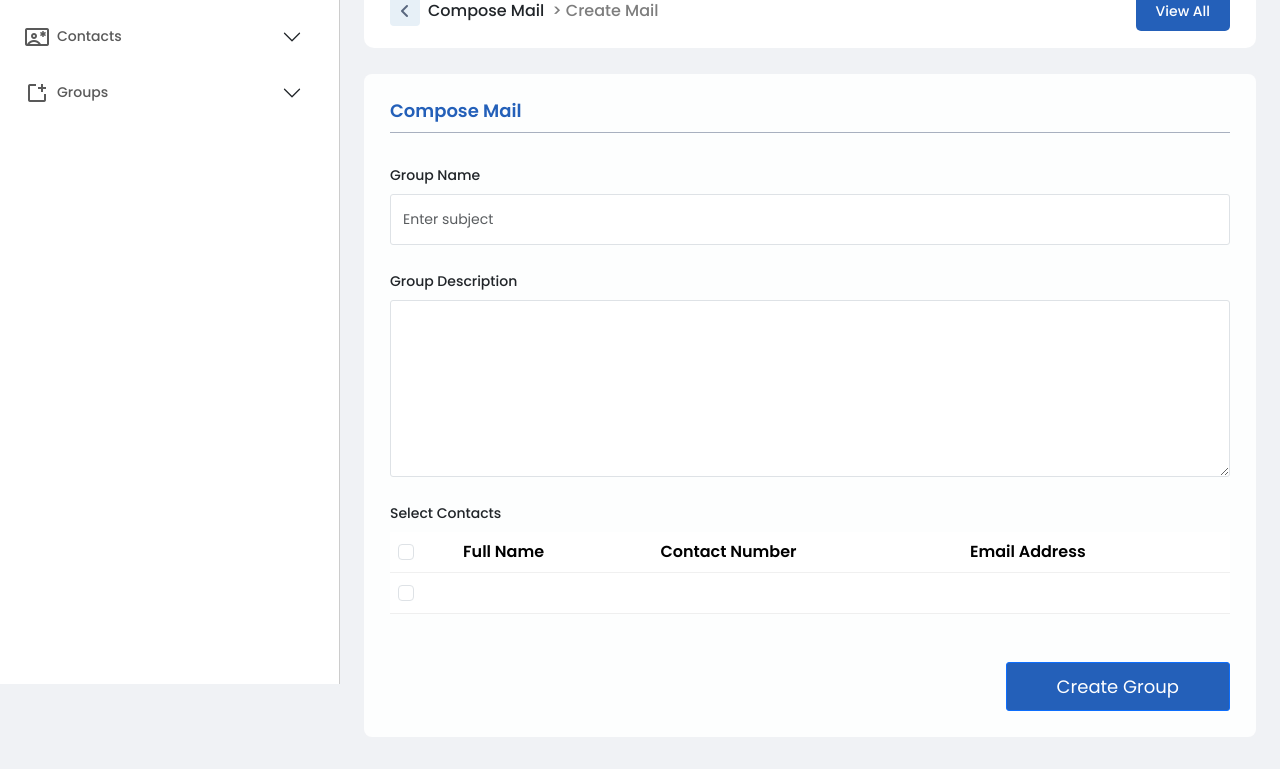
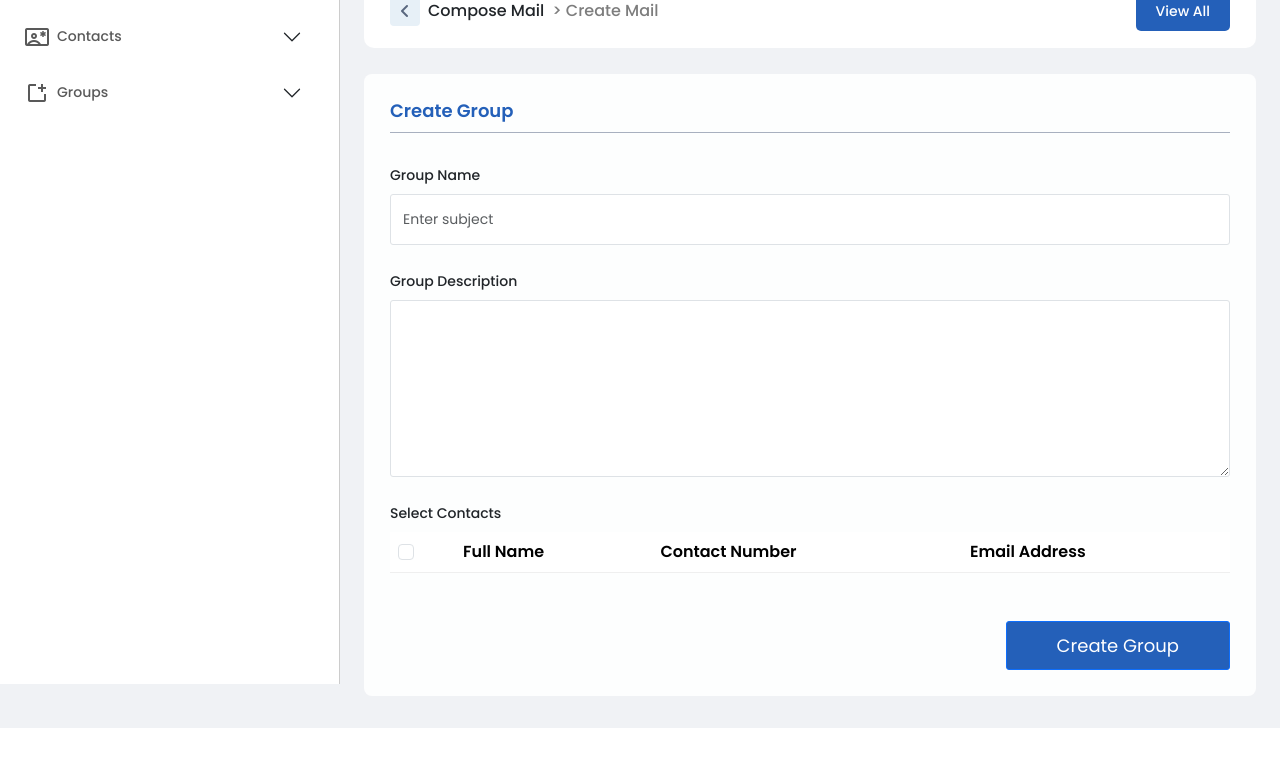
Before and after one commit to sheetal369/Bulk-Mail, a Django app: template templates/create_group.html in a window 1280 px wide. Shown: the part 156-925 px from the top of the page. After the commit the page ends 884 px from the top, so only its background shows below. Run offline with Django 4.2, Linux system fonts and the light colour scheme; the template is opened without the code that fills it: values that come from a table or form of the project are taken from there, others are empty; data comes from the database, SQL or seed files in the repository; both versions use the stored data as it was after the commit; some libraries are stand-ins or nearby versions.

Commit message:
Create Group

```diff
--- a/bulk_mail/urls.py
+++ b/bulk_mail/urls.py
@@ -22,8 +22,10 @@ from .views import *
 urlpatterns = [
     path("admin/", admin.site.urls),
     path('', index, name="index"),
+
+    path('view_contacts/', view_contacts, name="view_contacts"),
     path('create-contact/', create_user, name="create_contact"),
-    path('view_contacts/', view_contacts, name="view_contacts"),
+
     path('view_groups/', view_groups, name="view_groups"),
     path('create_group/', create_group, name="create_group"),
     path('group/<int:id>/', group_detail, name='group'),
--- a/templates/create_group.html
+++ b/templates/create_group.html
@@ -17,13 +17,13 @@
     <form action="{% url 'create_group' %}" method="POST" class="form-cm" enctype="multipart/form-data" id="myForm">
         {% csrf_token %}
         <div class="col-md-12">
-            <h3 class="create-form-heading">Compose Mail</h3>
+            <h3 class="create-form-heading">Create Group</h3>
         </div>
 
         <div class="row mb-2">
             <div class="mb-3 col-md-12">
                 <label for="" class="form-label cm">Group Name</label>
-                <input type="text" class="form-control cm" placeholder="Enter subject" name="name">
+                <input type="text" class="form-control cm" placeholder="Enter subject" name="group_name">
             </div>
         </div>
 
@@ -49,7 +49,7 @@
                         </thead>
                         {% for contact in contacts %}
                         <tr>
-                            <td><input class="form-check-input" name = "check_status" type="checkbox" value="" id="flexCheckChecked"></td>
+                            <td><input class="form-check-input" name = "check_status" type="checkbox" value= {{contact.id}} id="flexCheckChecked"></td>
                             <td>{{ contact.full_name }}</td>
                             <td>{{ contact.phone_number }}</td>
                             <td>{{ contact.email_address }}</td>
```
Also changed, not shown: bulk_mail/views.py (+13 -17 lines), db.sqlite3, templates/index.html (line endings or trailing spaces).
